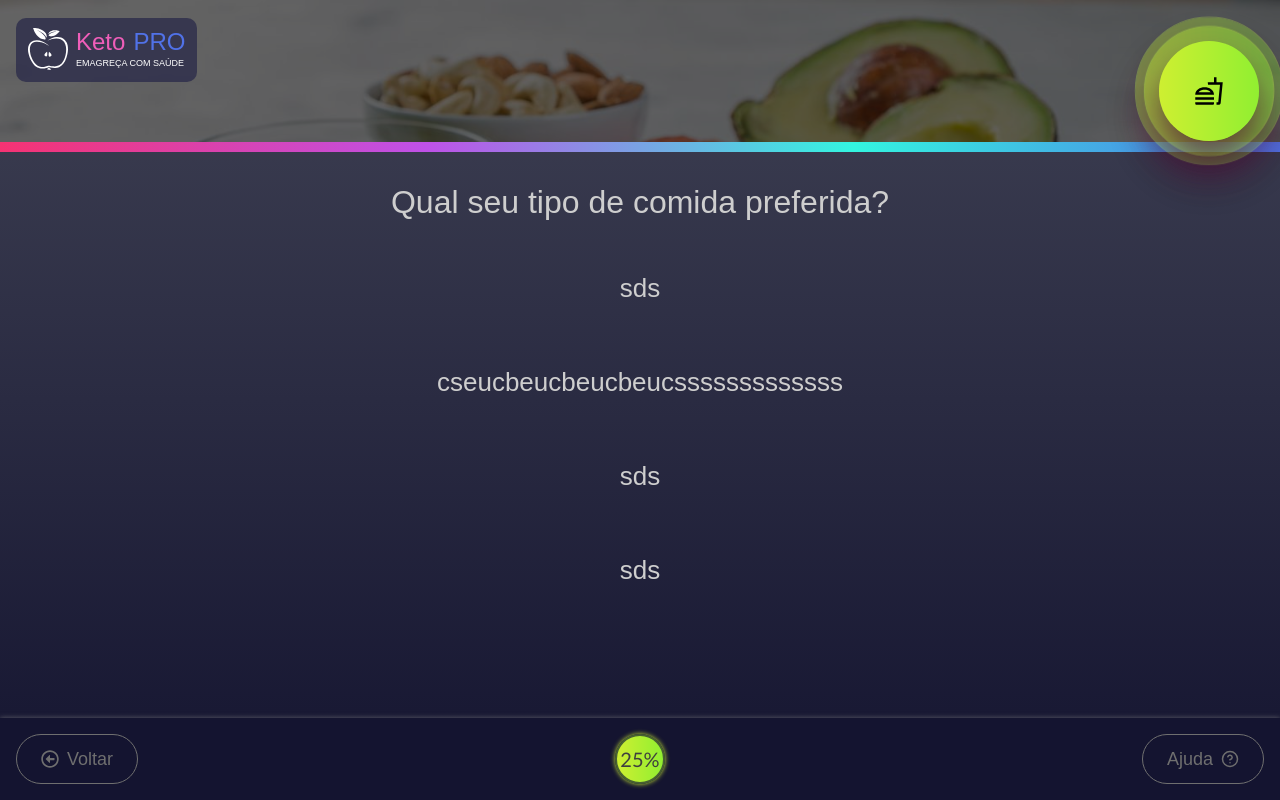
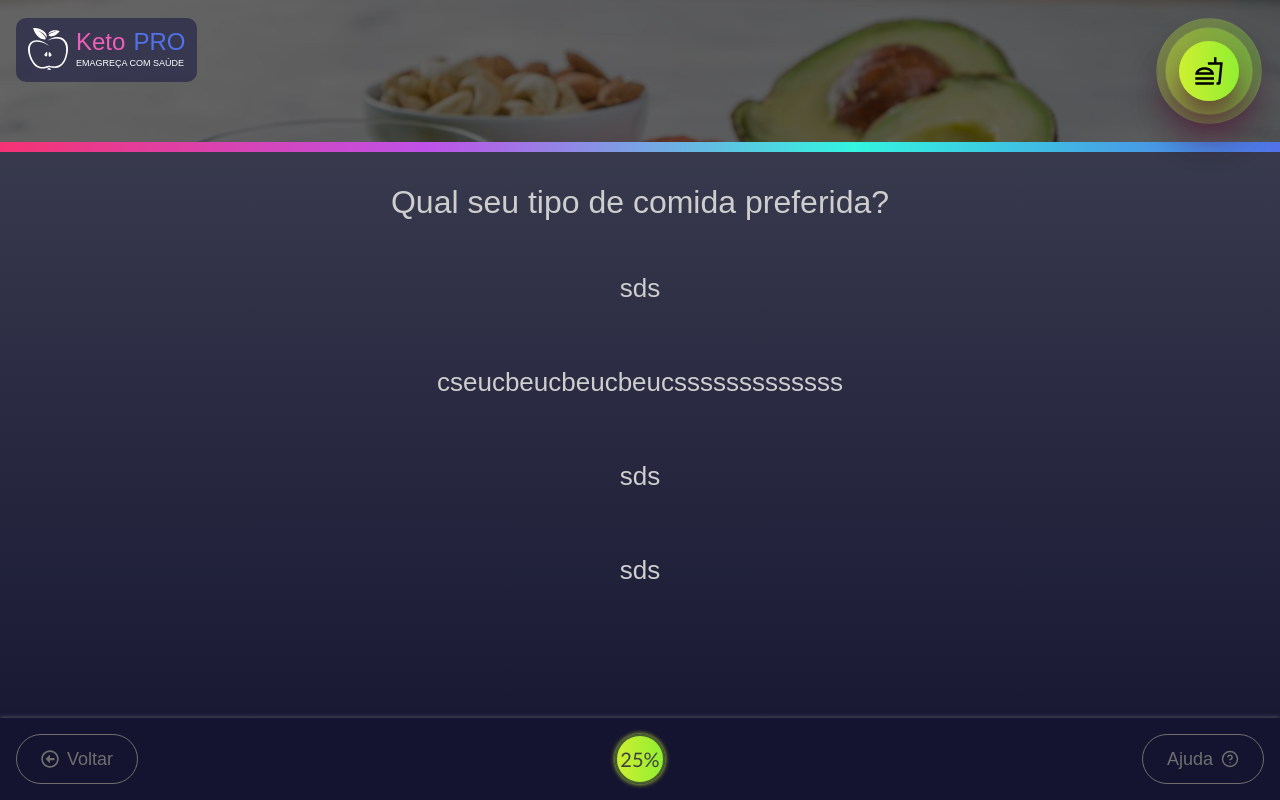
Before and after one commit to JeanVictorMachado/keto-life-max, a React (Create React App) app: page /1-3 in a window 1280 px wide. Built offline with nearby package versions, Linux system fonts and the light colour scheme.

Commit message:
feat: updated

```diff
--- a/src/components/GreenCircle/styles.css
+++ b/src/components/GreenCircle/styles.css
@@ -9,7 +9,7 @@
     border-radius: 100%;
   }
   100% {
-    transform: scale(1.2);
+    transform: scale(1.15);
     opacity: 0.5;
   }
 }
--- a/src/components/GreenCircleResult/index.tsx
+++ b/src/components/GreenCircleResult/index.tsx
@@ -6,11 +6,11 @@ interface GreenCircleProps {
 
 export const GreenCircleResult = ({ svg: Svg }: GreenCircleProps) => {
   return (
-    <div className="green-circle__container-green-circle">
-      <div className="green-circle__container-green-circle">
-        <div className="green-circle__green-circle-3" />
-        <div className="green-circle__green-circle-2" />
-        <div className="green-circle__green-circle-1">{Svg}</div>
+    <div className="green-circle-results__container-green-circle">
+      <div className="green-circle-results__container-green-circle">
+        <div className="green-circle-results__green-circle-3" />
+        <div className="green-circle-results__green-circle-2" />
+        <div className="green-circle-results__green-circle-1">{Svg}</div>
       </div>
     </div>
   );
--- a/src/components/GreenCircleResult/styles.css
+++ b/src/components/GreenCircleResult/styles.css
@@ -1,4 +1,4 @@
-.green-circle__container-green-circle {
+.green-circle-results__container-green-circle {
   display: flex;
   justify-content: center;
 }
@@ -14,13 +14,13 @@
   }
 }
 
-.green-circle__container-green-circle {
+.green-circle-results__container-green-circle {
   position: relative;
   width: 110px;
   height: 110px;
 }
 
-.green-circle__green-circle-3 {
+.green-circle-results__green-circle-3 {
   width: 140px;
   height: 140px;
   border-radius: 50%;
@@ -36,7 +36,7 @@
   left: -15px;
 }
 
-.green-circle__green-circle-2 {
+.green-circle-results__green-circle-2 {
   width: 120px;
   height: 120px;
   border-radius: 50%;
@@ -52,7 +52,7 @@
   left: -5px;
 }
 
-.green-circle__green-circle-1 {
+.green-circle-results__green-circle-1 {
   width: 100px;
   height: 100px;
   border-radius: 50%;
```
